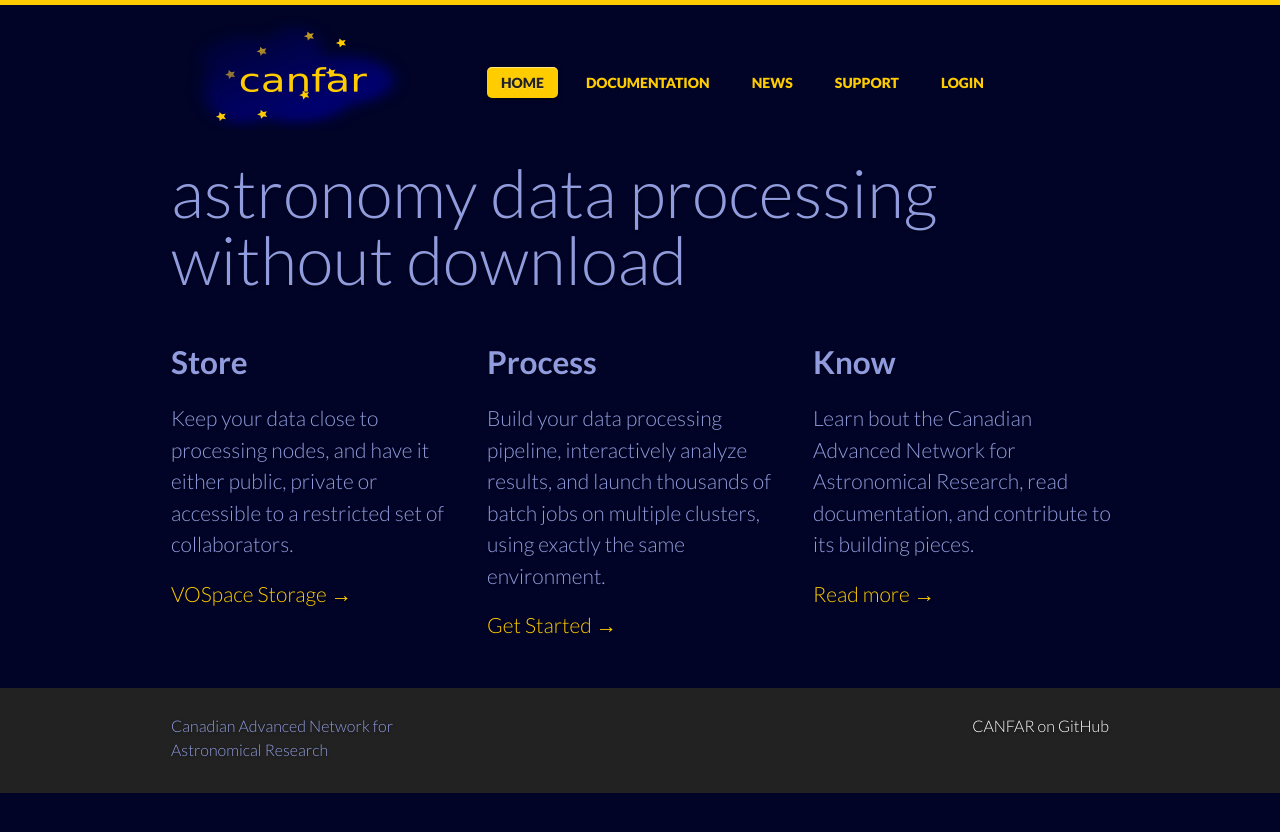
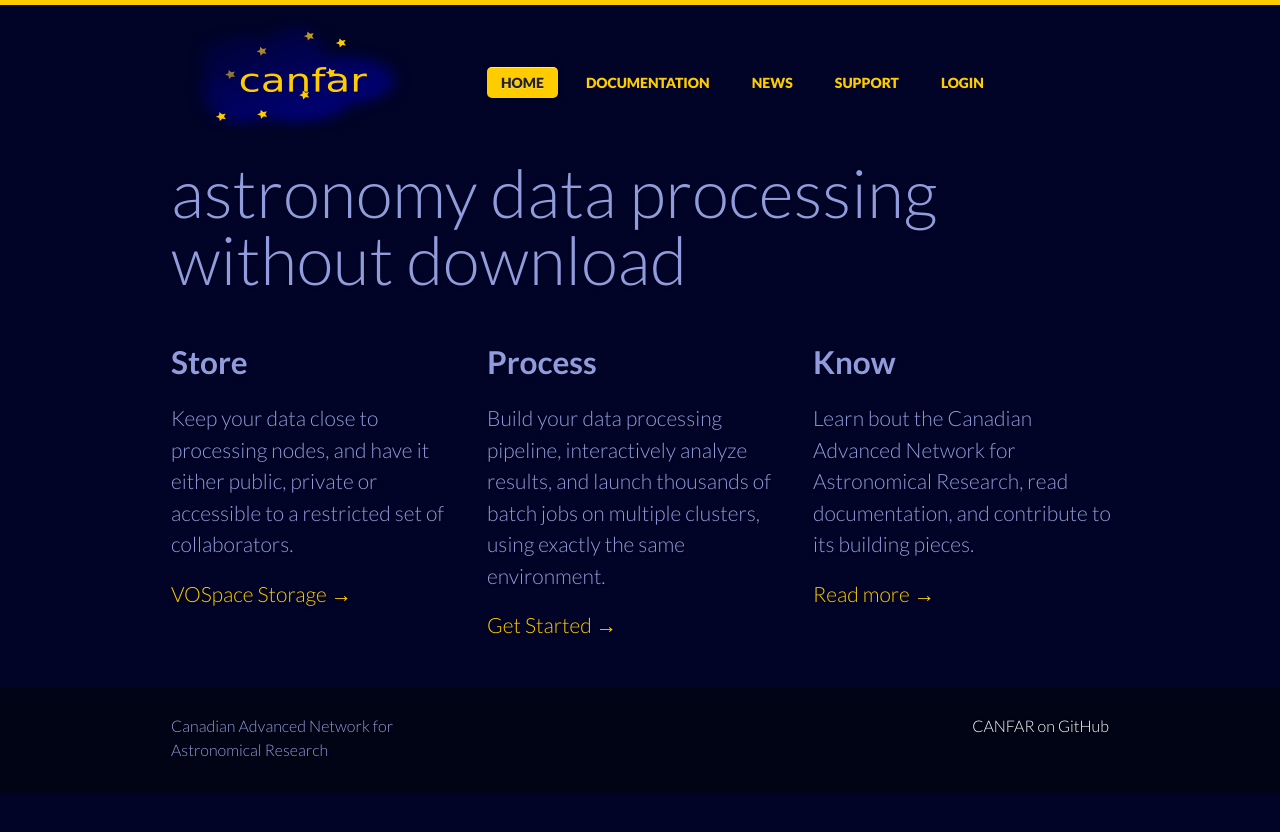
Before and after one commit to dbohlender/canfar.github.io, a Jekyll site: the page built from index.html, in a window 1280 px wide. Shown: the top 832 px of the page. Built offline with Jekyll 4.4.1, drawn with Linux system fonts in a browser that asks for light colours.

Commit message:
footer color

```diff
--- a/_includes/css/style.css
+++ b/_includes/css/style.css
@@ -138,7 +138,7 @@
 /* Footer */
 
 body > footer {
-  background: #222;
+  background: rgb(1,4,20);
   font-size: 16px;
   padding-bottom: 5px;
   color: rgb(144, 156,221);
```
